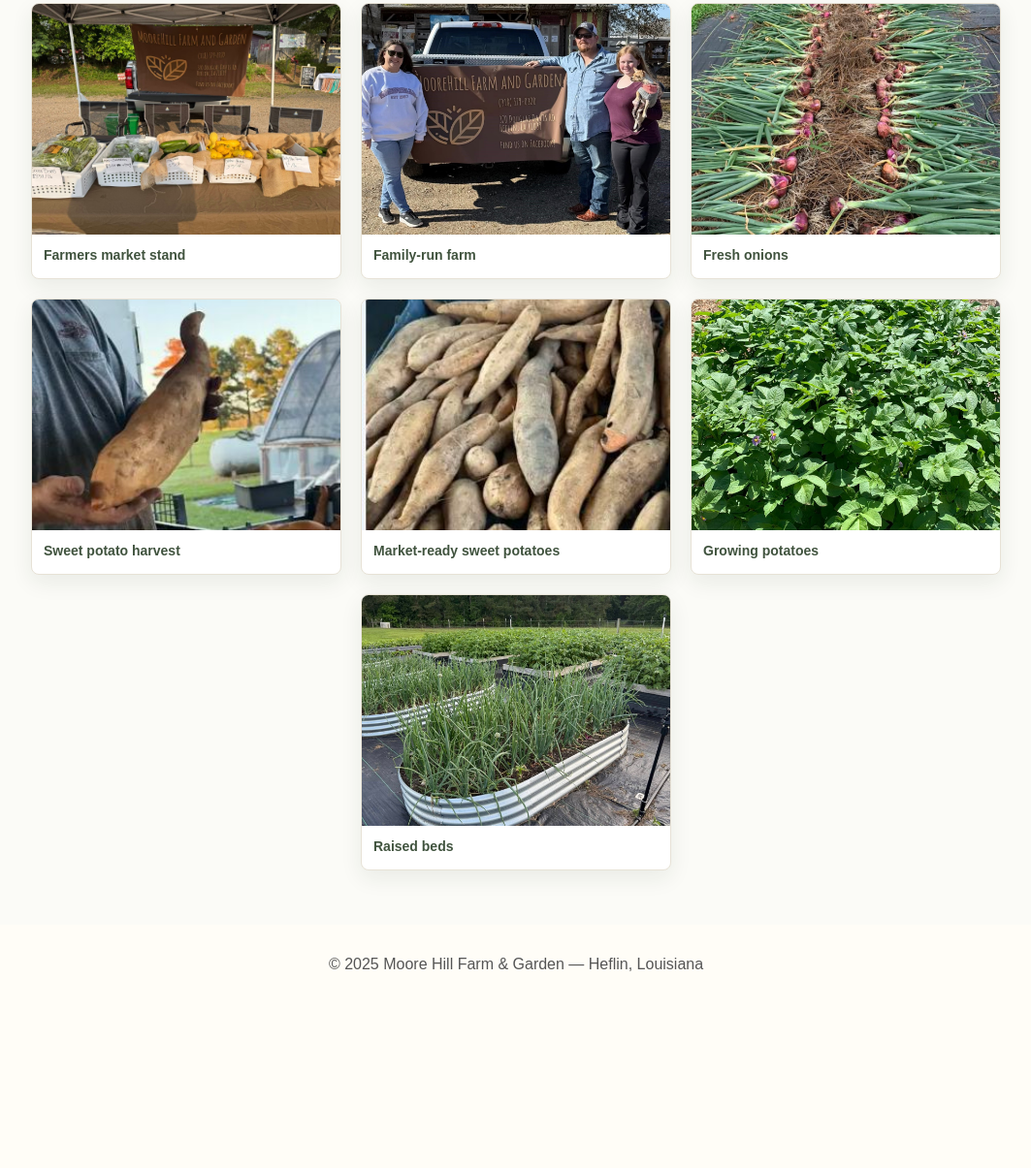
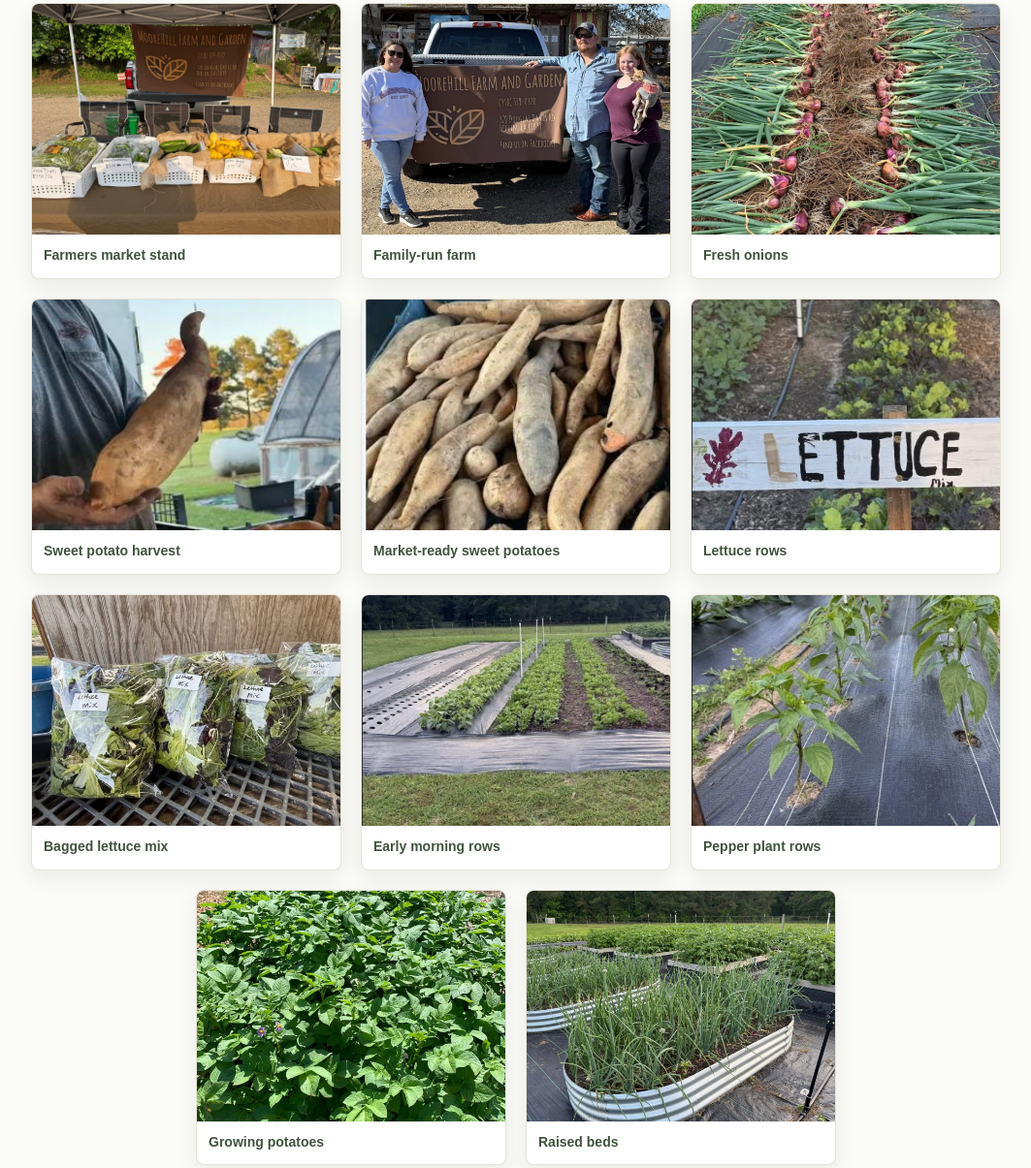
Before and after one commit to Kekemo1018/moore-hill-farm, a plain HTML site: page gallery.html in a window 1280 px wide. Shown: the part 270-1475 px from the top of the page at 97% size, without its empty margins (108-1171 px from the left). Before the commit the page ends 1305 px from the top, so only its background shows below. Drawn offline with Linux system fonts and the light colour scheme.

Commit message:
Add new farm gallery photos

```diff
--- a/gallery.html
+++ b/gallery.html
@@ -83,6 +83,22 @@
           <figcaption>Market-ready sweet potatoes</figcaption>
         </figure>
         <figure>
+          <img src="images/gallery/lettuce-row.jpg" alt="Rows of lettuce growing behind a hand-painted lettuce sign" />
+          <figcaption>Lettuce rows</figcaption>
+        </figure>
+        <figure>
+          <img src="images/gallery/bagged-market-greens.jpg" alt="Bagged lettuce mix ready for market" />
+          <figcaption>Bagged lettuce mix</figcaption>
+        </figure>
+        <figure>
+          <img src="images/gallery/early-morning-rows.jpg" alt="Fresh crop rows growing in the field at Moore Hill Farm and Garden" />
+          <figcaption>Early morning rows</figcaption>
+        </figure>
+        <figure>
+          <img src="images/gallery/pepper-plant-row.jpg" alt="Pepper plants growing in a field row" />
+          <figcaption>Pepper plant rows</figcaption>
+        </figure>
+        <figure>
           <img src="images/gallery/potato-plants.jpg" alt="Healthy potato plants growing in a garden bed" />
           <figcaption>Growing potatoes</figcaption>
         </figure>
```
Also changed, not shown: images/gallery/bagged-market-greens.jpg (added), images/gallery/early-morning-rows.jpg (added), images/gallery/lettuce-row.jpg (added), images/gallery/pepper-plant-row.jpg (added).
